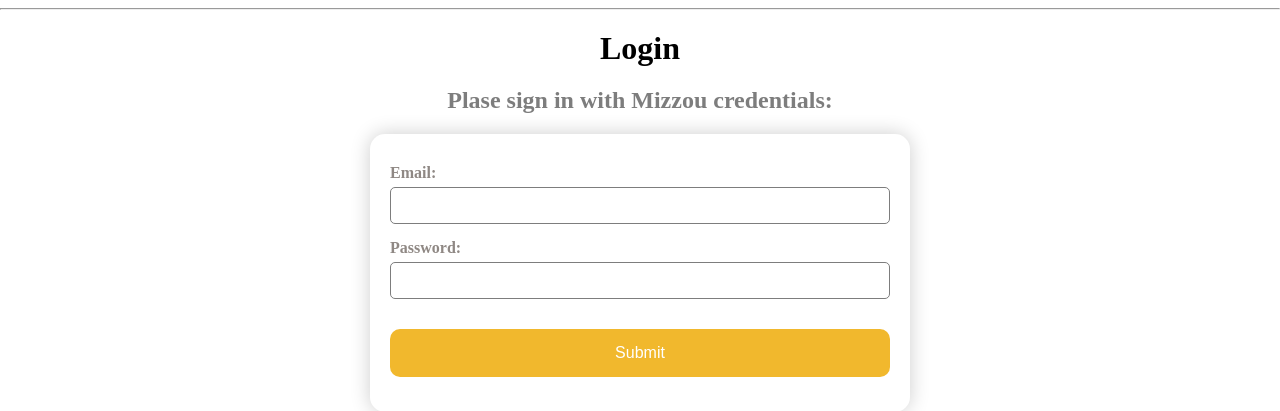
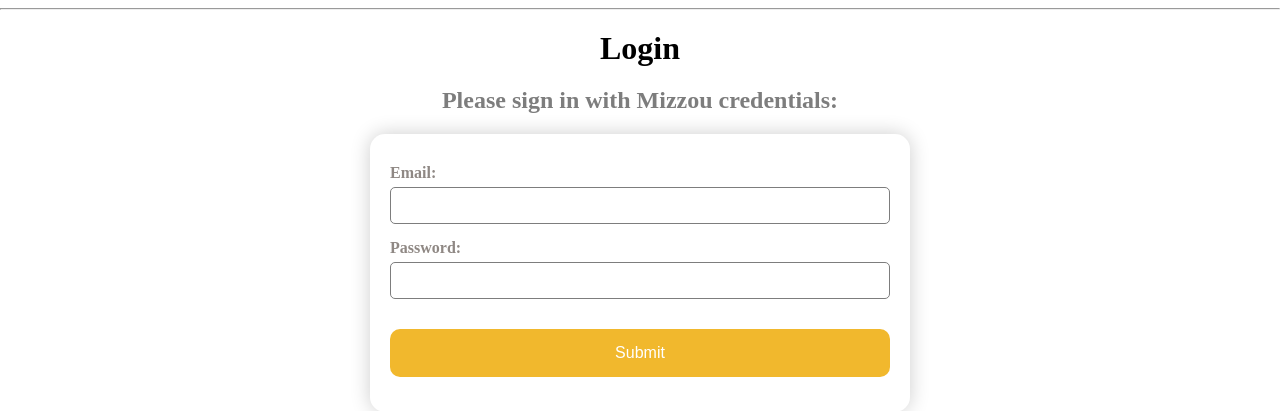
Before and after one commit to kyj0107/Mizzou-Marketplace, a Flask app: page /login/ in a window 1280 px wide. Shown: the part 186-597 px from the top of the page. Run offline with Flask 3, Linux system fonts and the light colour scheme.

Commit message:
modifying login.css and making adjustments

```diff
--- a/templates/login.html
+++ b/templates/login.html
@@ -6,7 +6,7 @@
 </head>
 
 <h1>Login</h1>
-<h2>Plase sign in with Mizzou credentials:</h2>
+<h2>Please sign in with Mizzou credentials:</h2>
 
 <form action="{{ url_for('login') }}" method="POST">
     <div>
```
